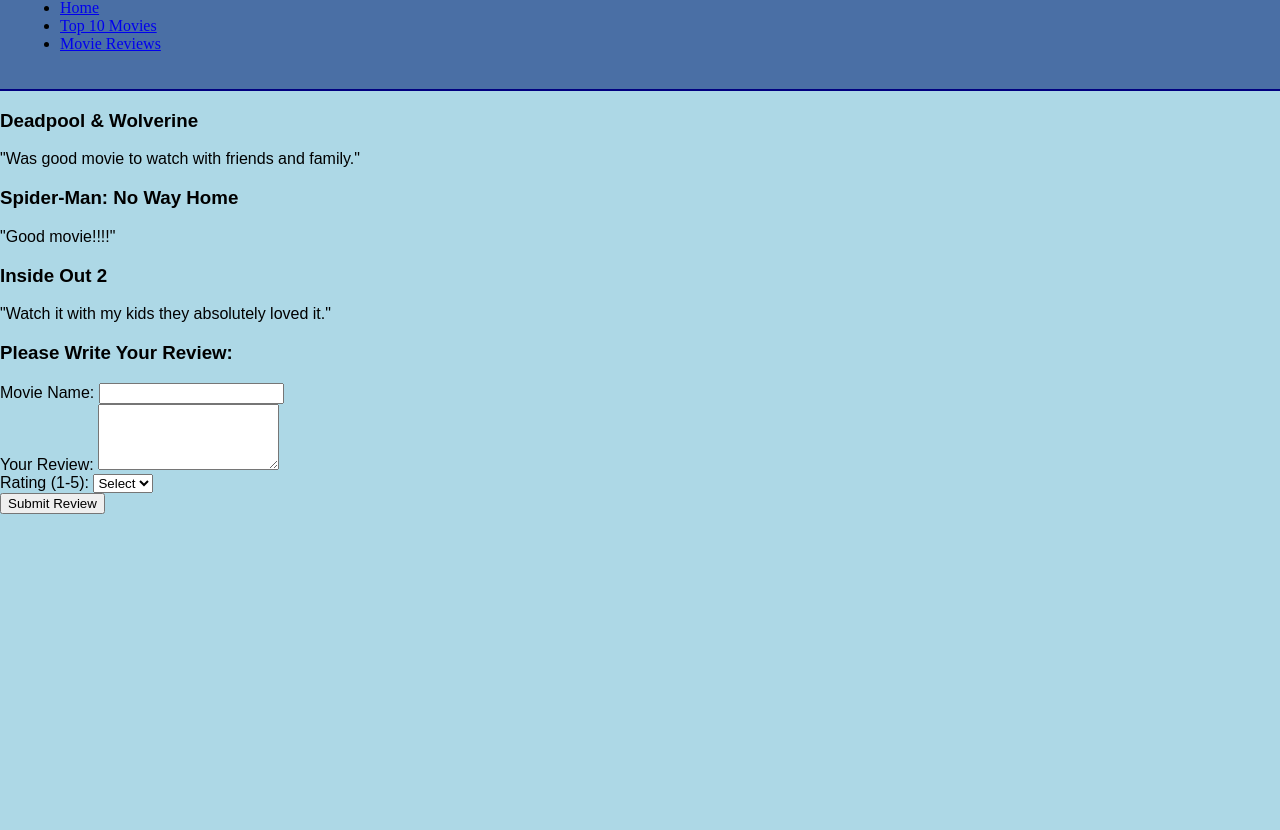
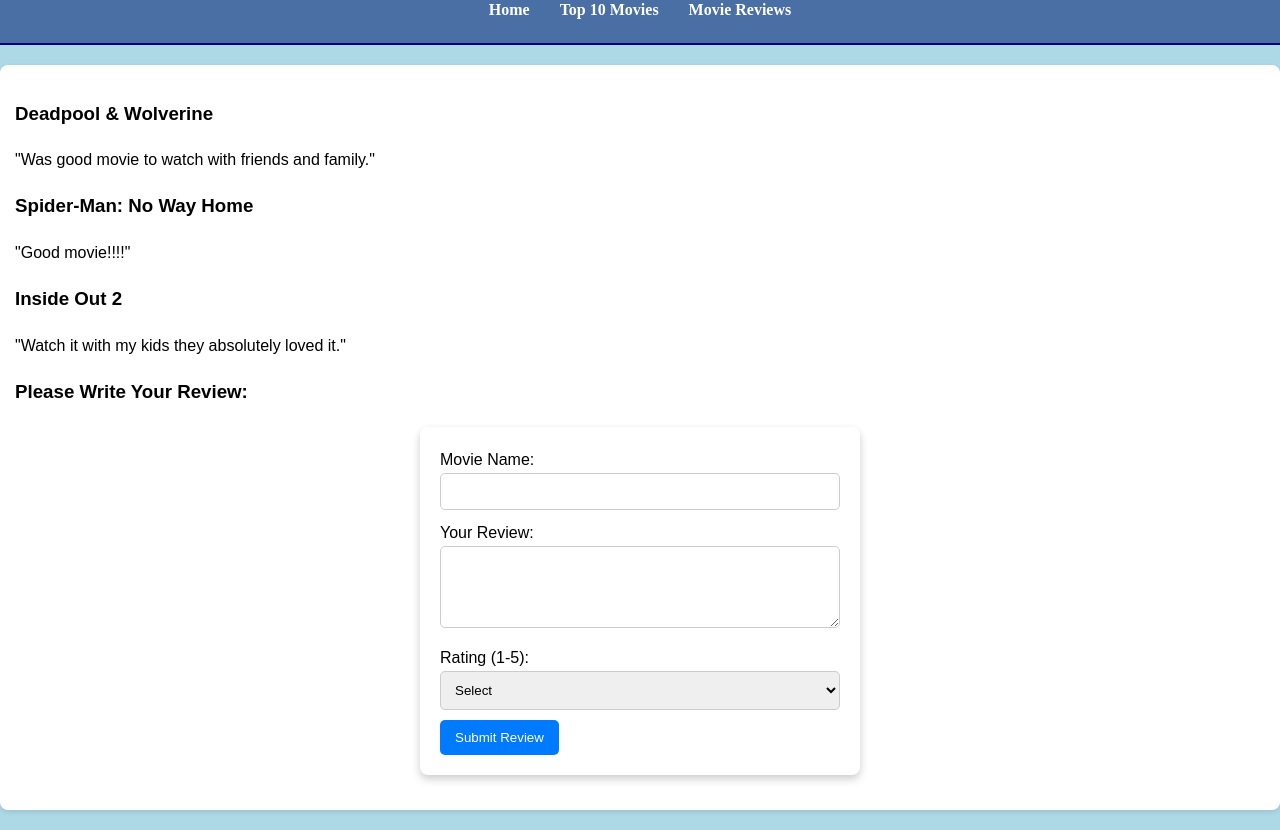
Before and after one commit to miles8945/Book_The_View, a plain HTML site: page MovieReviews.html in a window 1280 px wide. Shown: the part 74-904 px from the top of the page. Before the commit the page ends 800 px from the top, so only its background shows below. Drawn offline with Linux system fonts and the light colour scheme.

Commit message:
Update mystyle.css

```diff
--- a/mystyle.css
+++ b/mystyle.css
@@ -31,11 +31,35 @@
     border-bottom: 2px solid navy; /* Adds a navy border under the header */
 }
 
+/* Navigation links styling */
+header nav ul {
+    list-style-type: none; /* Removes bullets from navigation list */
+    margin: 0; /* Removes margin around the nav list */
+    padding: 0; /* Removes padding around the nav list */
+    display: flex; /* Displays the items in a row */
+    justify-content: center; /* Centers the nav items */
+}
+
+header nav ul li {
+    margin: 0 15px; /* Adds space between navigation items */
+}
+
+header nav ul li a {
+    text-decoration: none; /* Removes underline from navigation links */
+    color: white; /* Sets the link text color to white */
+    font-weight: bold; /* Makes the text bold */
+}
+
+header nav ul li a:hover {
+    text-decoration: underline; /* Underlines the link on hover */
+}
+
 /* Body styling */
 body {
     background-color: lightblue; /* Sets the page background color to light blue */
     margin: 0; /* Removes default margin */
     font-family: Arial, sans-serif; /* Applies Arial or sans-serif as the font */
+    line-height: 1.6; /* Sets a standard line height for better readability */
 }
 
 /* Footer styling */
@@ -47,3 +71,46 @@
     margin-top: 20px; /* Adds space above the footer to separate it from content */
     border-top: 2px solid gray; /* Adds a gray border on top of the footer */
 }
+
+/* Form styling */
+form {
+    background-color: white; /* Sets the form background color to white */
+    padding: 20px; /* Adds padding inside the form for space */
+    margin: 20px auto; /* Centers the form with equal space on left and right */
+    max-width: 400px; /* Limits the form width */
+    border-radius: 8px; /* Adds rounded corners to the form */
+    box-shadow: 0 4px 8px rgba(0, 0, 0, 0.2); /* Adds a subtle shadow for a 3D effect */
+}
+
+/* Input and textarea styling */
+input, textarea, select {
+    width: 100%; /* Makes inputs take the full width of the container */
+    padding: 10px; /* Adds padding for a better visual structure */
+    margin-bottom: 10px; /* Adds space between inputs */
+    border: 1px solid #ccc; /* Adds a light gray border */
+    border-radius: 5px; /* Adds rounded corners */
+    box-sizing: border-box; /* Ensures padding doesn't exceed width */
+}
+
+/* Button styling */
+button {
+    background-color: #007bff; /* Sets button color to blue */
+    color: white; /* Sets button text color to white */
+    border: none; /* Removes the border */
+    padding: 10px 15px; /* Adds padding inside the button */
+    border-radius: 5px; /* Adds rounded corners */
+    cursor: pointer; /* Changes the cursor to a pointer on hover */
+}
+
+button:hover {
+    background-color: #0056b3; /* Darkens the button color on hover */
+}
+
+/* Article styling */
+article {
+    background-color: white; /* Sets the background color to white */
+    padding: 15px; /* Adds padding around the article */
+    margin: 20px auto; /* Centers the article section */
+    border-radius: 8px; /* Adds rounded corners */
+    box-shadow: 0 2px 5px rgba(0, 0, 0, 0.1); /* Adds a slight shadow for depth */
+}
```
